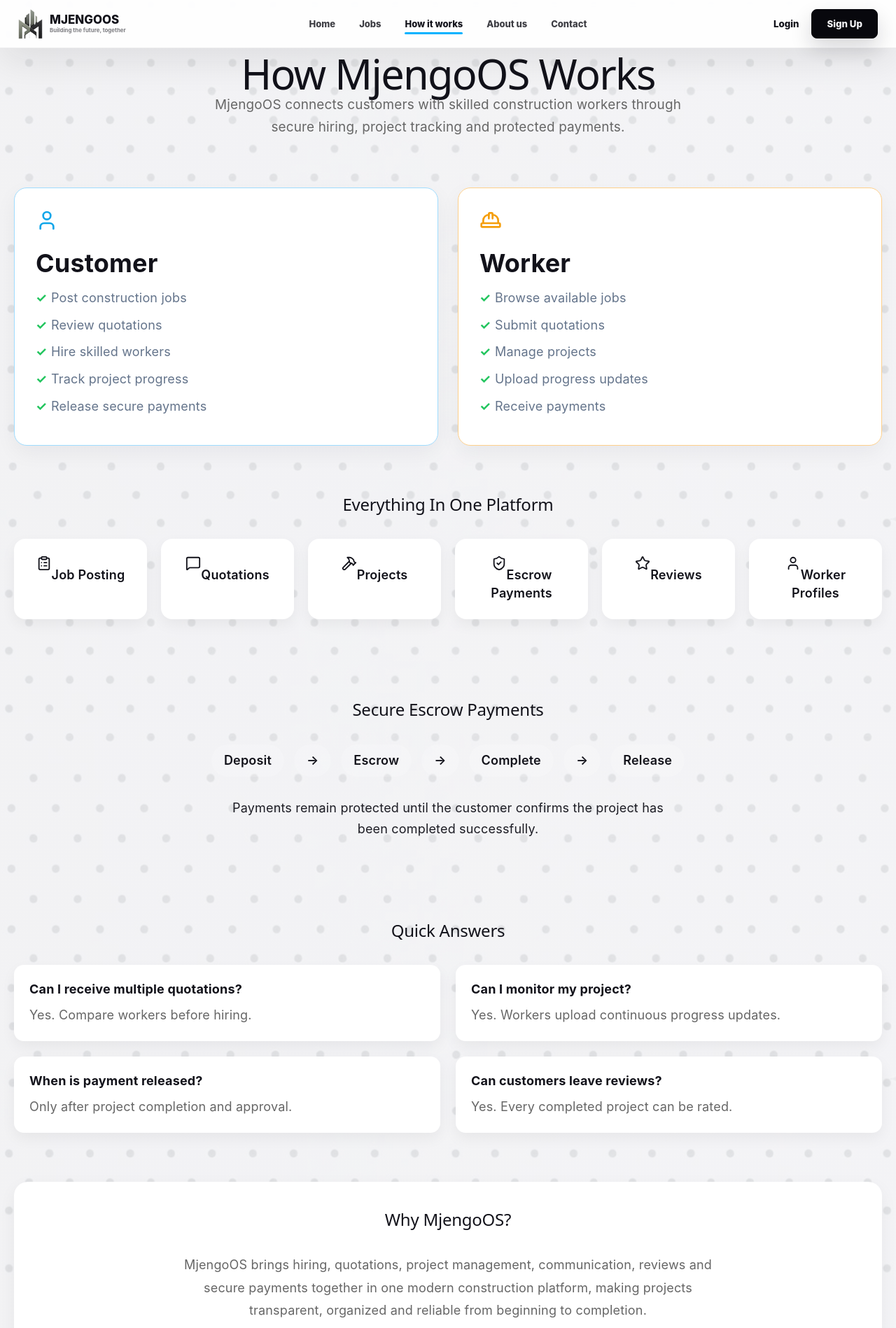
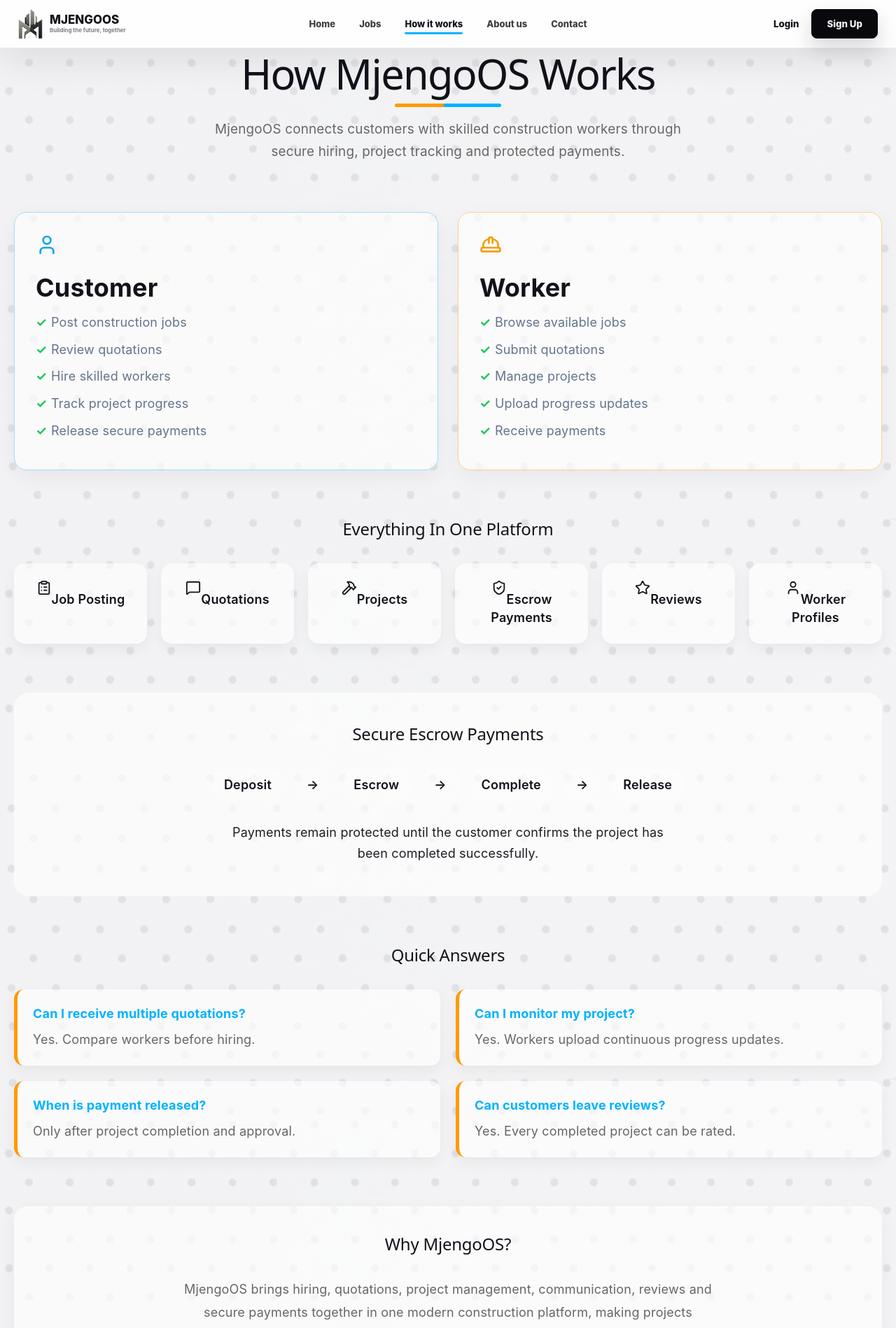
Before and after one commit to josephgakono/MjengoOS-Frontend, a React (Vite) app: page /how-it-works in a window 1280 px wide. Shown: the top 1898 px of the page at 70% size. Built offline with nearby package versions, Linux system fonts and the light colour scheme.

Commit message:
adjust the card styling

```diff
--- a/src/App.css
+++ b/src/App.css
@@ -1662,7 +1662,7 @@ body {
   padding: 8px 18px;
   border-radius: 30px;
   background: #e8f7ff;
-  color: var(--secondary);
+  color: var(--mjengo-blue);
   font-weight: 600;
   margin-bottom: 18px;
 }
@@ -1670,7 +1670,16 @@ body {
 .how-hero h1 {
   font-size: clamp(2.3rem, 5vw, 3.3rem);
   margin-bottom: 16px;
-  color: var(--primary);
+  color: var(--mjengo-dark);
+}
+.how-hero h1::after {
+  content: '';
+  display: block;
+  width: 152px;
+  height: 5px;
+  margin: 30px auto 0 auto;
+  border-radius: 999px;
+  background: linear-gradient(90deg, var(--mjengo-orange) 0 46%, var(--mjengo-blue) 46% 100%);
 }
 
 .how-hero p {
@@ -1690,7 +1699,7 @@ body {
 }
 
 .user-card {
-  background: #fff;
+  background:rgba(255, 255, 255, 0.66);
   border: 1px solid #edf2f7;
   border-radius: 18px;
   padding: 30px;
@@ -1789,7 +1798,7 @@ body {
 
 .flow-step {
   position: relative;
-  background: #fff;
+  background: rgba(255, 255, 255, 0.66);
   padding: 22px 16px;
   border-radius: 18px;
   text-align: center;
@@ -1839,7 +1848,7 @@ body {
 }
 
 .feature-item {
-  background: #fff;
+  background: rgba(255, 255, 255, 0.66);
   padding: 24px;
   border-radius: 16px;
   text-align: center;
@@ -1863,7 +1872,7 @@ body {
 /* Payment */
 
 .payment-box {
-  background: linear-gradient(135deg, var(--secondary), #148ecf);
+  background: rgba(255, 255, 255, 0.66);
   color: #12121a;
   padding: 45px;
   border-radius: 22px;
@@ -1906,8 +1915,8 @@ body {
 }
 
 .faq-grid div {
-  background: #fff;
-  border-left: 5px solid var(--secondary);
+  background: rgba(255, 255, 255, 0.66);
+  border-left: 5px solid var(--mjengo-orange);
   padding: 22px;
   border-radius: 14px;
   box-shadow: 0 8px 20px rgba(0, 0, 0, .05);
@@ -1916,7 +1925,7 @@ body {
 .faq-grid strong {
   display: block;
   margin-bottom: 10px;
-  color: var(--primary);
+  color: var(--mjengo-blue);
 }
 
 .faq-grid p {
@@ -1927,7 +1936,7 @@ body {
 /* Why */
 
 .why-box {
-  background: #fff;
+  background:rgba(255, 255, 255, 0.66);
   border-radius: 20px;
   padding: 40px;
   box-shadow: 0 8px 25px rgba(0, 0, 0, .05);
@@ -2004,7 +2013,7 @@ body {
 }
 
 .footer-logo svg {
-  color: var(--secondary);
+  color: var(--mjengo-orange);
 }
 
 .footer-logo h2 {
--- a/src/styles/Job.css
+++ b/src/styles/Job.css
@@ -17,7 +17,7 @@
 }
 
 .stat-card{
-    background:#fff;
+    background:rgba(255, 255, 255, 0.66);
     border:1px solid #e2e8f0;
     border-radius:12px;
     padding:18px;
```
